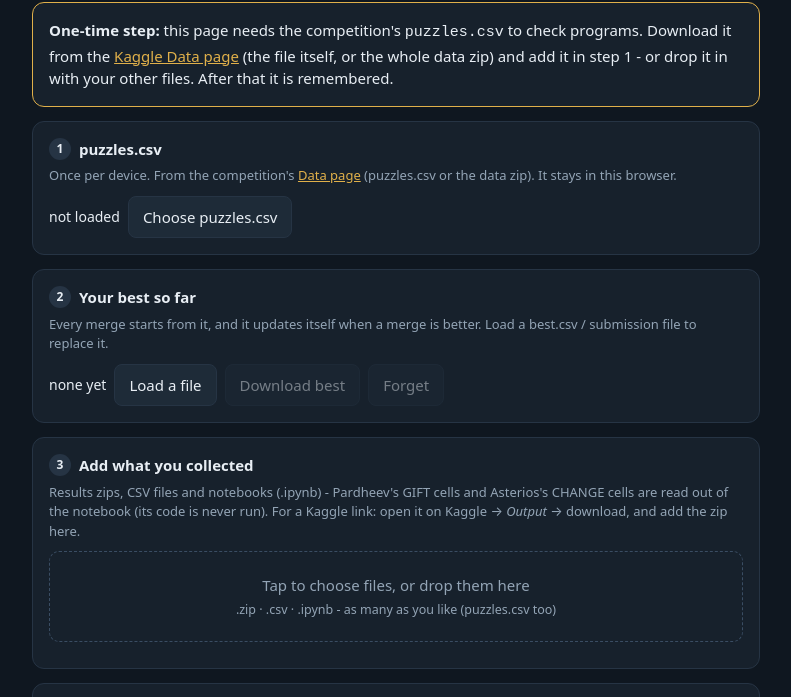
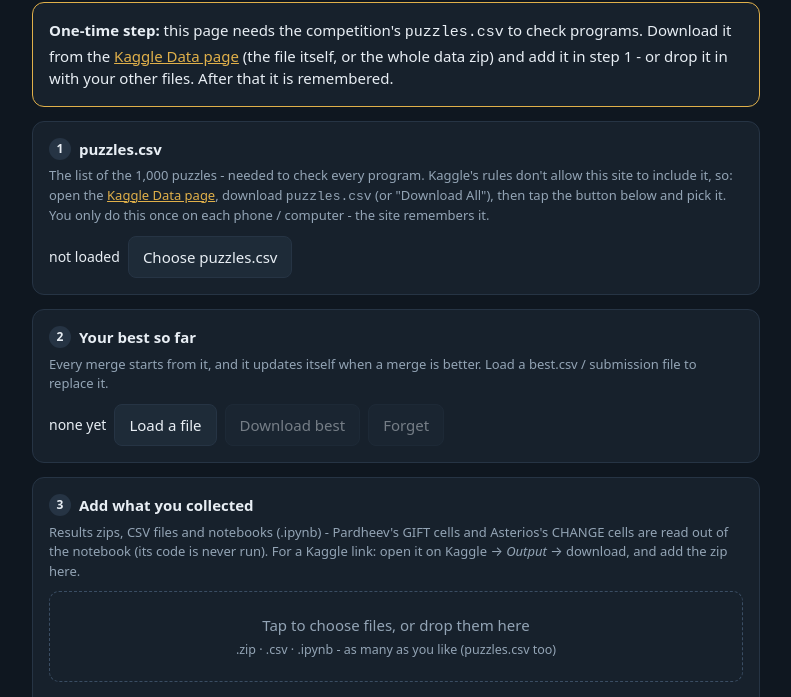
Before and after one commit to othnielObasi/santa_merge_compute, a plain HTML site: page index.html in a window 1280 px wide. Shown: the part 69-766 px from the top of the page, without its empty margins (244-1035 px from the left). Drawn offline with Linux system fonts and the light colour scheme.

Commit message:
Clearer step 1 text: what puzzles.csv is and how to get it
Co-Authored-By: Claude Opus 5.5 <noreply@anthropic.com>
Claude-Session: https://claude.ai/code/session_01Qgs3QUGaSa7eoqB1gL5xxw

```diff
--- a/index.html
+++ b/index.html
@@ -73,7 +73,10 @@
 
   <section class="card" id="step1">
     <h2><span class="num">1</span> puzzles.csv</h2>
-    <p class="hint">Once per device. From the competition's <a href="https://www.kaggle.com/competitions/santa-2026/data" target="_blank" rel="noopener">Data page</a> (puzzles.csv or the data zip). It stays in this browser.</p>
+    <p class="hint">The list of the 1,000 puzzles - needed to check every program. Kaggle's rules don't allow this site to include it,
+      so: open the <a href="https://www.kaggle.com/competitions/santa-2026/data" target="_blank" rel="noopener">Kaggle Data page</a>,
+      download <code>puzzles.csv</code> (or "Download All"), then tap the button below and pick it.
+      You only do this once on each phone / computer - the site remembers it.</p>
     <div class="row">
       <span id="puzStatus" class="status">not loaded</span>
       <label class="btn" for="puzFile">Choose puzzles.csv</label>
```
